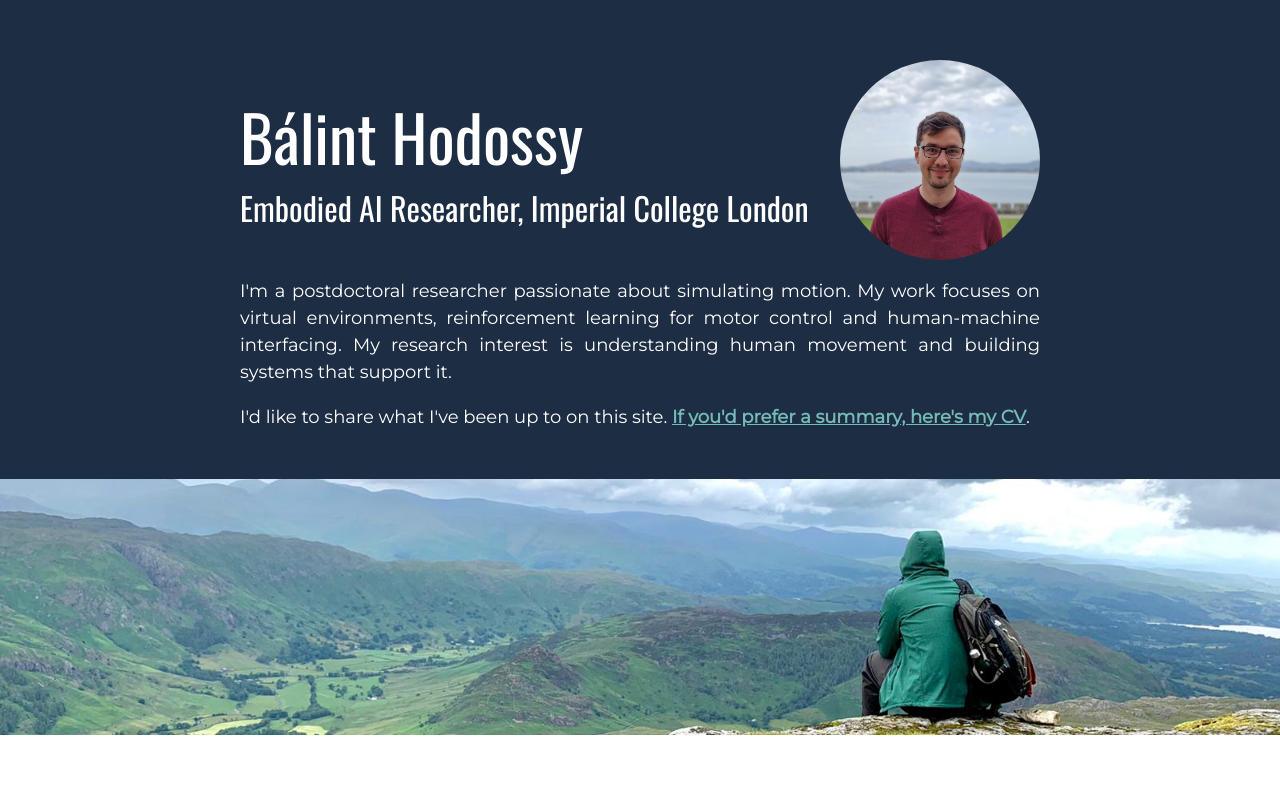
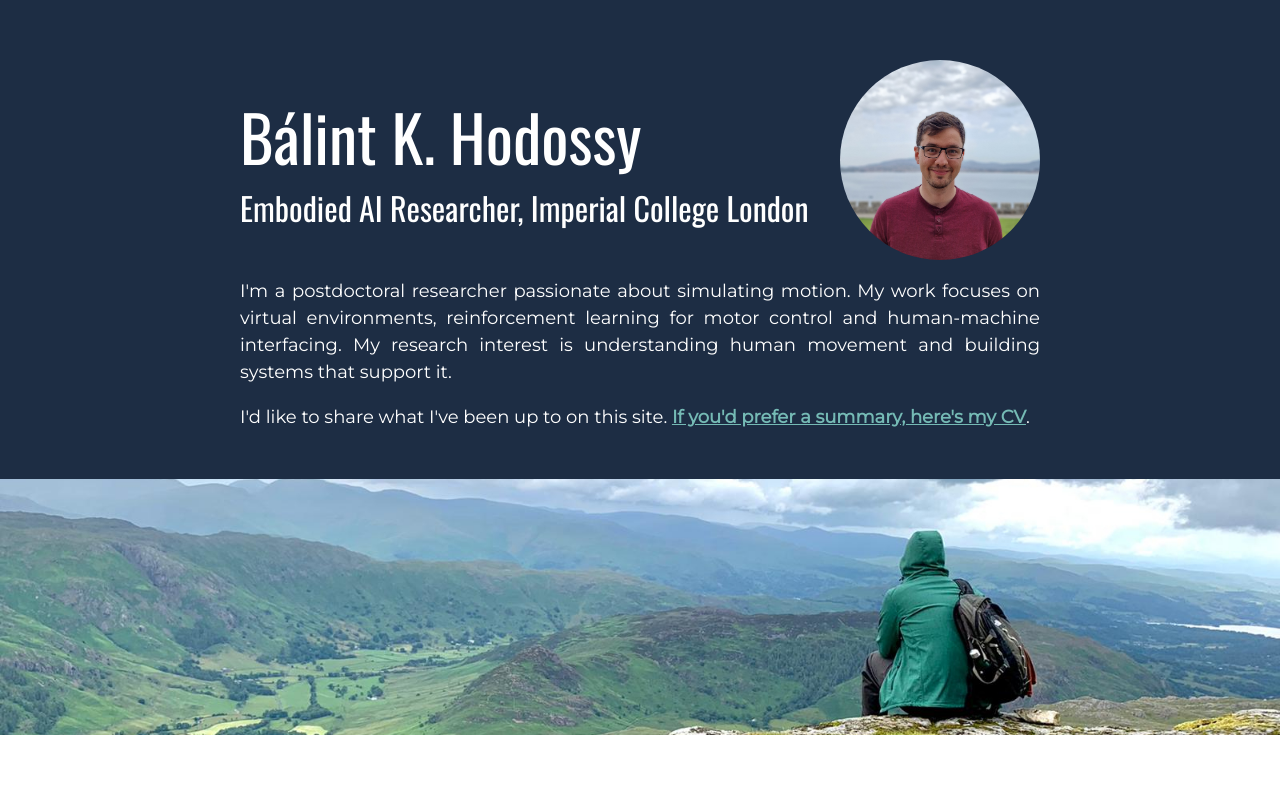
Before and after one commit to Balint-H/Balint-H.github.io, a plain HTML site: page index.html in a window 1280 px wide. Shown: the top 792 px of the page. Drawn offline with nearby package versions, Linux system fonts and the light colour scheme.

Commit message:
Adjust text

```diff
--- a/index.html
+++ b/index.html
@@ -20,7 +20,7 @@
 
 
 			<div class="box">
-			<span style=""> <h1>Bálint Hodossy</h1>
+			<span style=""> <h1>Bálint K. Hodossy</h1>
 			<h2>Embodied AI Researcher, Imperial College London</h2> </span>
 			<div class="image-cropper">
 			  <img style="vertical-align:middle" src="images/red_shirt.jpg" class="rounded" />
```
